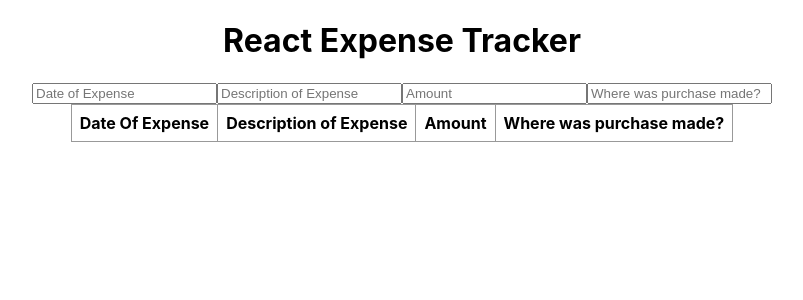
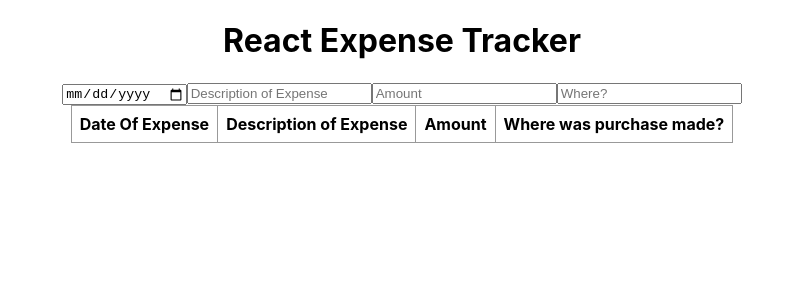
Before and after one commit to jbri91/reactExpenseTracker, a React (Create React App) app: page / in a window 1280 px wide. Shown: the top 300 px of the page, without its empty margins (238-1041 px from the left). Built offline with nearby package versions, Linux system fonts and the light colour scheme.

Commit message:
user inputs

```diff
--- a/src/UserInput.js
+++ b/src/UserInput.js
@@ -5,10 +5,10 @@ class UserInput extends React.Component {
     render() {
         return (
             <form>
-                <input placeHolder="Date of Expense" ></input>
+                <input type="date" placeHolder="Date of Expense" ></input>
                 <input placeHolder="Description of Expense" ></input>
-                <input placeHolder="Amount" ></input>
-                <input placeHolder="Where was purchase made?" ></input>
+                <input type="number" placeHolder="Amount" ></input>
+                <input placeHolder="Where?" ></input>
             </form>
         )
     }
```
